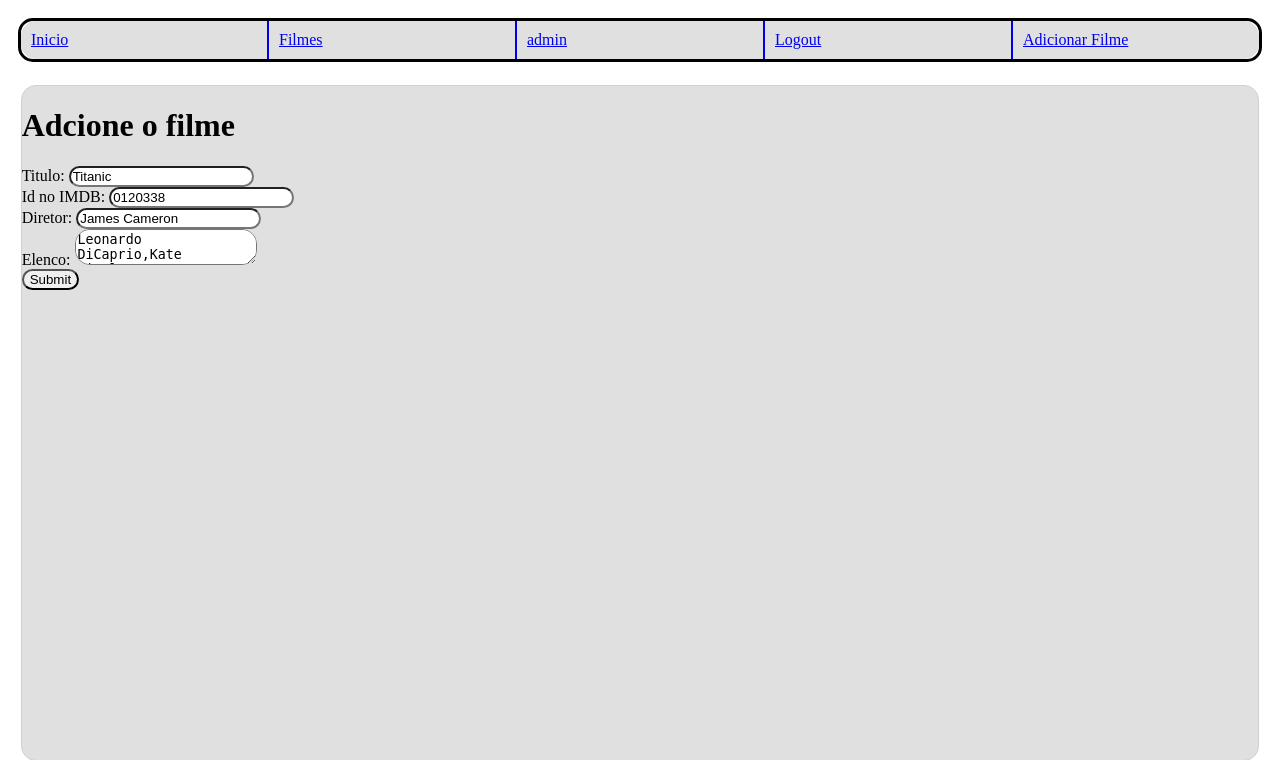
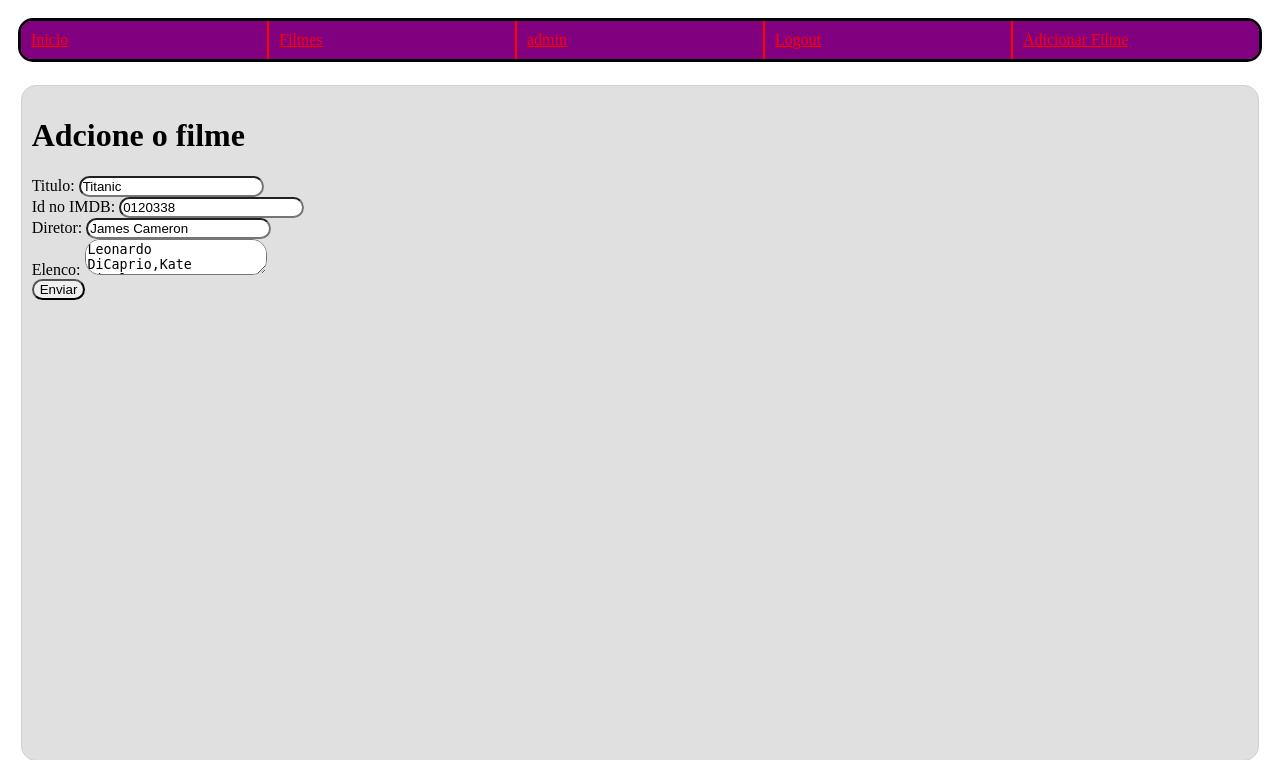
Before and after one commit to DianeFenzi/ESProject, a Flask app: page /filme/editar/2 in a window 1280 px wide. Shown: the top 760 px of the page. Run offline with Flask 2, Linux system fonts and the light colour scheme; a user stored in the database is signed in; data comes from the database, SQL or seed files in the repository; both versions use the stored data as it was after the commit; some libraries are stand-ins or nearby versions.

Commit message:
modificações esteticas

```diff
--- a/imdb/filme/templates/adicionar.html.j2
+++ b/imdb/filme/templates/adicionar.html.j2
@@ -21,6 +21,6 @@
         <label for="atores">Elenco:</label>
         <textarea type="text" name="atores" placeholder="Robert Downey Jr., Chris Evans"></textarea>
      </div>
-     <input type="submit"/>
+     <input type="submit" value="Enviar"/>
   </form>
 {% endblock %}
--- a/imdb/filme/templates/avaliar.html.j2
+++ b/imdb/filme/templates/avaliar.html.j2
@@ -19,6 +19,6 @@
         <label for="corpo">Corpo:</label>
         <textarea type="text" name="corpo" placeholder="Não gostei porque..."></textarea>
      </div>
-     <input type="submit"/>
+     <input type="submit" value="Enviar"/>
   </form>
 {% endblock %}
--- a/imdb/filme/templates/editar.html.j2
+++ b/imdb/filme/templates/editar.html.j2
@@ -23,6 +23,6 @@
         <textarea type="text" name="atores" placeholder="Robert Downey Jr., Chris Evans">
 {% for ator in filme.atores.split(',')%}{{ator}},{%endfor%}</textarea>
      </div>
-     <input type="submit"/>
+     <input type="submit" value="Enviar"/>
   </form>
 {% endblock %}
--- a/imdb/filme/templates/editar_avaliacao.html.j2
+++ b/imdb/filme/templates/editar_avaliacao.html.j2
@@ -21,6 +21,6 @@
         <label for="corpo">Corpo:</label>
         <textarea type="text" name="corpo">{{avaliacao.corpo}}</textarea>
      </div>
-     <input type="submit"/>
+     <input type="submit" value="Enviar"/>
   </form>
 {% endblock %}
--- a/imdb/principal/templates/login.html.j2
+++ b/imdb/principal/templates/login.html.j2
@@ -12,6 +12,6 @@
         <label for="senha">Senha:</label>
         <input type="password" name="senha">
      </div>
-     <input type="submit">
+     <input type="submit" value="Enviar">
   </form>
 {% endblock %}
--- a/imdb/static/styles/style.css
+++ b/imdb/static/styles/style.css
@@ -17,7 +17,8 @@ nav a{
   padding: 10px;
   margin: 0px;
   float: left;
-  background-color: #e0e0e0;
+  background-color: purple;
+  color: red;
   border-top-right-radius: 0;
   border-bottom-right-radius: 0;
 }
@@ -27,11 +28,22 @@ nav a:nth-child(n+2){
   border-radius: 0;
   border-left-width: 2px;
 }
+
+nav a:first-child{
+  border-left: 0px;
+  border-top-left-radius: 10px;
+  border-bottom-left-radius: 10px;
+}
 nav a:last-child {
   border-right: 0px;
-  border-top-right-radius: 15px;
-  border-bottom-right-radius: 15px;
+  border-top-right-radius: 10px;
+  border-bottom-right-radius: 10px;
 }
+nav a:hover {
+  background-color: blue;
+  color: pink;
+}
+
 html, body {
     height: 100%;
     display: flex;
@@ -39,6 +51,7 @@ html, body {
 }
 #content {
   height: 100%;
+  padding: 10px;
 }
 tr {text-align: center;}
 th {background-color: #c0c0c0;}
```
Also changed, not shown: imdb/storage.db.
